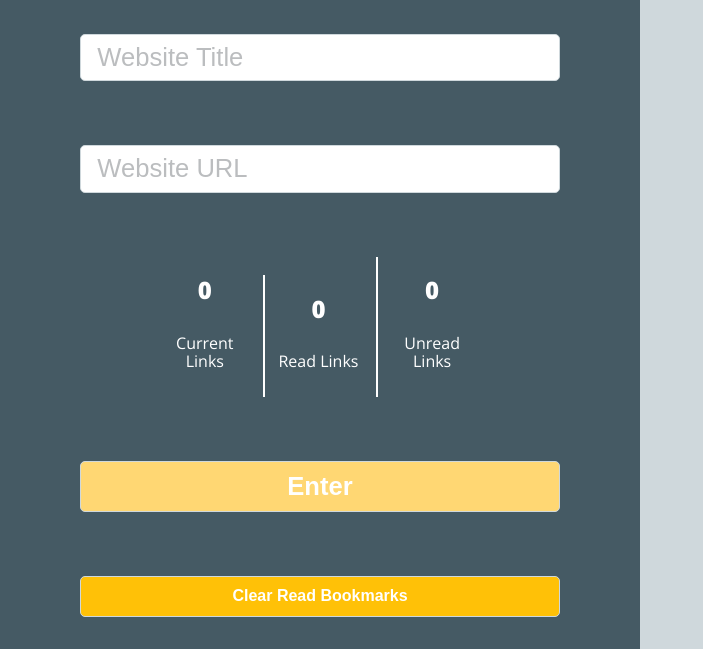
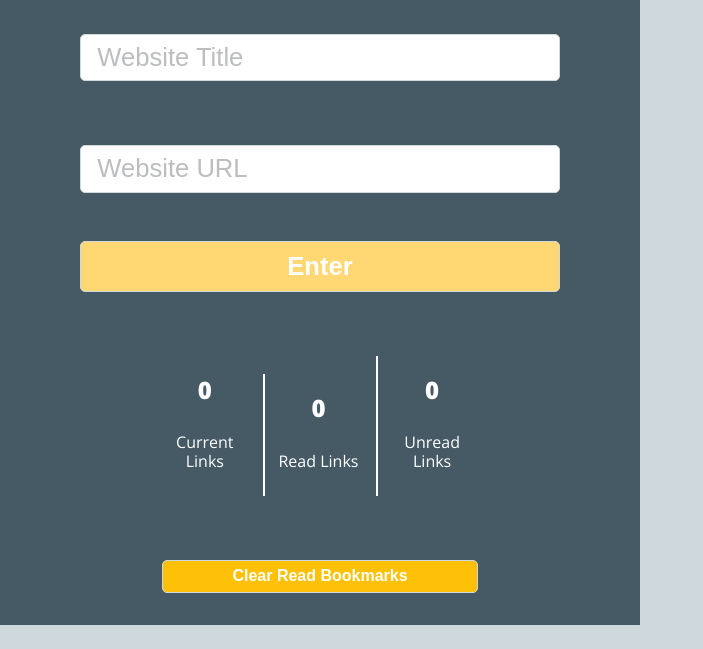
Before and after one commit to CamArturo/Linked-List, a plain HTML site: page index.html in a window 1280 px wide. Shown: the part 228-877 px from the top of the page, without its empty margins (0-703 px from the left). After the commit the page ends 853 px from the top, so only its background shows below. Drawn offline with nearby package versions, Linux system fonts and the light colour scheme.

Commit message:
moved around and styled counters and clear bookmark button

```diff
--- a/css/styles.css
+++ b/css/styles.css
@@ -73,7 +73,7 @@ h3 {
     color: #fff;
     box-sizing: content-box;
     text-align: center;
-    margin-top: 4rem;
+    margin-top: 3rem;
     font-weight: 800;
     padding: 10px 1rem;
 }
@@ -182,10 +182,10 @@ h3 {
     background-color: #ffc107;
     color: #fff;
     font-weight: 800;
-    width: 87%;
+    width: 55%;
     margin: 4rem auto 2rem;
     display: block;
-    padding: 10px 1rem;
+    padding: 6px 1rem;
     box-sizing: content-box;
 }
 
--- a/index.html
+++ b/index.html
@@ -23,6 +23,7 @@
                 <input type="text" class="website-title" name="title" placeholder="Website Title">
                 <input type="url" class="bookmark-link" name="bookmark-link" placeholder="Website URL">
                 <section class="error-message"><p></p></section>
+                <input type="submit" id="enter" value="Enter" disabled>
                 <div class="counter-container">
                     <div class="counter-column counter-column-1">
                         <h2 class="current-links">0</h2>
@@ -37,7 +38,6 @@
                         <p class="counter-text">Unread Links</p>
                     </div>
                 </div>
-                <input type="submit" id="enter" value="Enter" disabled>
                 <button class="clear-readbtn">Clear Read Bookmarks</button>
             </form>
         </div>
```
